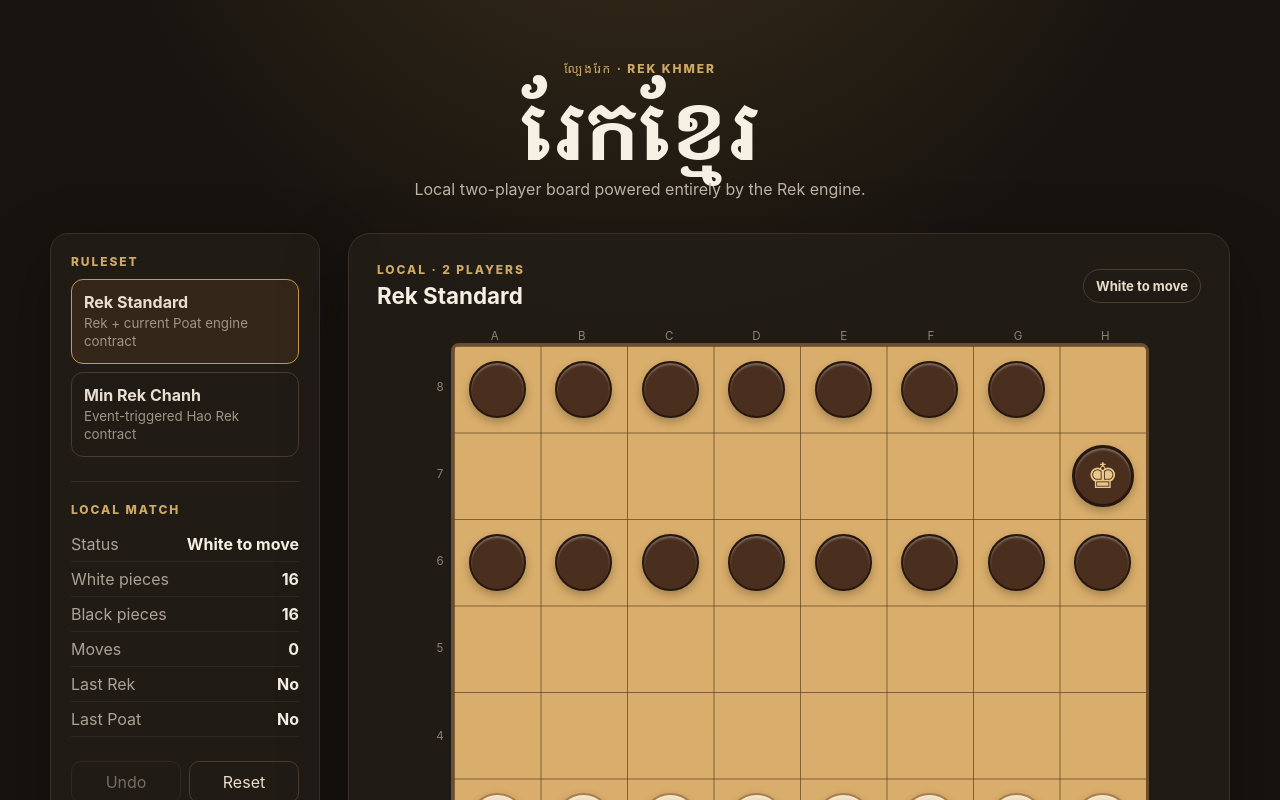
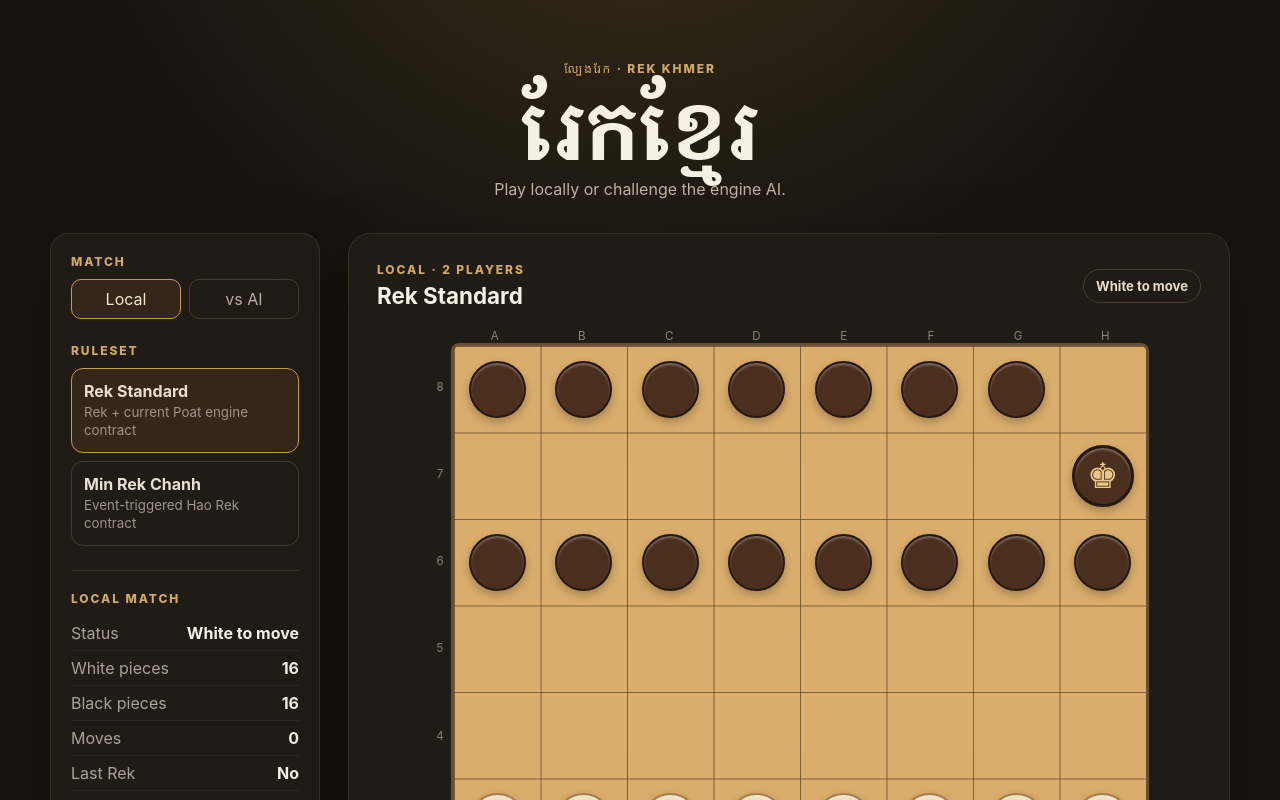
Before and after one commit to machxanht/Rek-Khmer-Chess, a React (Vite) app: page / in a window 1280 px wide. Shown: the top 800 px of the page. Built offline with nearby package versions, Linux system fonts and the light colour scheme.

Commit message:
feat(ai-ui): add vs AI match mode
* feat(ai-ui): add vs AI match flow

* feat(ai-ui): style match and difficulty controls

```diff
--- a/src/App.tsx
+++ b/src/App.tsx
@@ -1,16 +1,26 @@
-import { useState } from 'react'
+import { useEffect, useState } from 'react'
 import {
+  chooseAiMoveForState,
   createGame,
   idxToCoord,
+  type AiDifficulty,
   type CanonicalGameState,
   type Cell,
   type RekGame,
   type RuleSet,
 } from '../lib/rek-engine'
 
+type MatchType = 'LOCAL' | 'VS_AI'
+
 const RULESETS: { id: RuleSet; label: string; note: string }[] = [
   { id: 'REK_STANDARD', label: 'Rek Standard', note: 'Rek + current Poat engine contract' },
   { id: 'MIN_REK_CHANH', label: 'Min Rek Chanh', note: 'Event-triggered Hao Rek contract' },
+]
+
+const DIFFICULTIES: { id: AiDifficulty; label: string }[] = [
+  { id: 'easy', label: 'Easy' },
+  { id: 'medium', label: 'Medium' },
+  { id: 'hard', label: 'Hard' },
 ]
 
 function PieceView({ piece }: { piece: NonNullable<Cell> }) {
@@ -29,10 +39,11 @@ interface BoardProps {
   state: CanonicalGameState
   selected: number | null
   legalMoves: Set<number>
+  disabled: boolean
   onSquareClick: (index: number) => void
 }
 
-function Board({ state, selected, legalMoves, onSquareClick }: BoardProps) {
+function Board({ state, selected, legalMoves, disabled, onSquareClick }: BoardProps) {
   return (
     <div className="board-shell">
       <div className="file-labels" aria-hidden="true">
@@ -44,7 +55,7 @@ function Board({ state, selected, legalMoves, onSquareClick }: BoardProps) {
           {[8, 7, 6, 5, 4, 3, 2, 1].map((rank) => <span key={rank}>{rank}</span>)}
         </div>
 
-        <div className="board" role="grid" aria-label="Rek Khmer board">
+        <div className={`board ${disabled ? 'board--disabled' : ''}`} role="grid" aria-label="Rek Khmer board">
           {state.board.map((piece, index) => {
             const coord = idxToCoord(index)
             const isSelected = selected === index
@@ -58,6 +69,7 @@ function Board({ state, selected, legalMoves, onSquareClick }: BoardProps) {
               <button
                 type="button"
                 role="gridcell"
+                disabled={disabled}
                 className={[
                   'square',
                   isSelected ? 'square--selected' : '',
@@ -94,12 +106,16 @@ function pieceCounts(board: Cell[]) {
 
 export function App() {
   const [ruleset, setRuleset] = useState<RuleSet>('REK_STANDARD')
+  const [matchType, setMatchType] = useState<MatchType>('LOCAL')
+  const [difficulty, setDifficulty] = useState<AiDifficulty>('medium')
   const [game, setGame] = useState<RekGame>(() => createGame('REK_STANDARD'))
   const [state, setState] = useState<CanonicalGameState>(() => game.getState())
   const [selected, setSelected] = useState<number | null>(null)
   const [legalMoves, setLegalMoves] = useState<Set<number>>(new Set())
+  const [aiThinking, setAiThinking] = useState(false)
 
   const counts = pieceCounts(state.board)
+  const isAiTurn = matchType === 'VS_AI' && state.status === 'playing' && state.turn === 'opp'
 
   const clearSelection = () => {
     setSelected(null)
@@ -111,16 +127,43 @@ export function App() {
     clearSelection()
   }
 
-  const selectRuleset = (nextRuleset: RuleSet) => {
+  const startFreshGame = (nextRuleset = ruleset, nextMatchType = matchType) => {
     const nextGame = createGame(nextRuleset)
     setRuleset(nextRuleset)
+    setMatchType(nextMatchType)
     setGame(nextGame)
     setState(nextGame.getState())
+    setAiThinking(false)
     clearSelection()
   }
 
+  useEffect(() => {
+    if (!isAiTurn) {
+      setAiThinking(false)
+      return
+    }
+
+    setAiThinking(true)
+    const timer = window.setTimeout(() => {
+      const current = game.getState()
+      if (current.status !== 'playing' || current.turn !== 'opp') {
+        setAiThinking(false)
+        return
+      }
+
+      const move = chooseAiMoveForState(current, difficulty)
+      if (move) game.makeMove(move.from, move.to)
+
+      setState(game.getState())
+      setAiThinking(false)
+      clearSelection()
+    }, 280)
+
+    return () => window.clearTimeout(timer)
+  }, [difficulty, game, isAiTurn])
+
   const handleSquareClick = (index: number) => {
-    if (state.status !== 'playing') return
+    if (state.status !== 'playing' || isAiTurn) return
 
     if (selected !== null && legalMoves.has(index)) {
       game.makeMove(selected, index)
@@ -138,18 +181,34 @@ export function App() {
     clearSelection()
   }
 
-  const resetGame = () => {
-    game.reset(ruleset)
-    syncState()
-  }
+  const resetGame = () => startFreshGame()
 
   const undoMove = () => {
-    if (game.undo()) syncState()
+    if (!game.canUndo()) return
+
+    if (matchType === 'LOCAL') {
+      game.undo()
+    } else {
+      const current = game.getState()
+      if (current.status === 'playing' && current.turn === 'opp') {
+        game.undo()
+      } else {
+        game.undo()
+        if (game.canUndo()) game.undo()
+      }
+    }
+
+    setAiThinking(false)
+    syncState()
   }
 
   const turnLabel = state.turn === 'you' ? 'White' : 'Black'
   const statusLabel = state.status === 'playing'
-    ? `${turnLabel} to move`
+    ? aiThinking
+      ? 'AI thinking…'
+      : matchType === 'VS_AI' && state.turn === 'opp'
+        ? `AI (${difficulty}) to move`
+        : `${turnLabel} to move`
     : state.status === 'draw'
       ? 'Draw'
       : `${state.winner === 'you' ? 'White' : 'Black'} wins`
@@ -159,11 +218,52 @@ export function App() {
       <header className="hero">
         <p className="eyebrow">ល្បែងរែក · REK KHMER</p>
         <h1>រែកខ្មែរ</h1>
-        <p className="subtitle">Local two-player board powered entirely by the Rek engine.</p>
+        <p className="subtitle">Play locally or challenge the engine AI.</p>
       </header>
 
       <section className="game-layout">
-        <aside className="panel" aria-label="Local match controls">
+        <aside className="panel" aria-label="Match controls">
+          <div>
+            <span className="panel-label">Match</span>
+            <div className="choice-row">
+              <button
+                type="button"
+                className={matchType === 'LOCAL' ? 'choice choice--active' : 'choice'}
+                onClick={() => startFreshGame(ruleset, 'LOCAL')}
+                aria-pressed={matchType === 'LOCAL'}
+              >
+                Local
+              </button>
+              <button
+                type="button"
+                className={matchType === 'VS_AI' ? 'choice choice--active' : 'choice'}
+                onClick={() => startFreshGame(ruleset, 'VS_AI')}
+                aria-pressed={matchType === 'VS_AI'}
+              >
+                vs AI
+              </button>
+            </div>
+          </div>
+
+          {matchType === 'VS_AI' ? (
+            <div>
+              <span className="panel-label">AI difficulty</span>
+              <div className="choice-row choice-row--three">
+                {DIFFICULTIES.map((item) => (
+                  <button
+                    type="button"
+                    key={item.id}
+                    className={difficulty === item.id ? 'choice choice--active' : 'choice'}
+                    onClick={() => setDifficulty(item.id)}
+                    aria-pressed={difficulty === item.id}
+                  >
+                    {item.label}
+                  </button>
+                ))}
+              </div>
+            </div>
+          ) : null}
+
           <div>
             <span className="panel-label">Ruleset</span>
             <div className="segmented">
@@ -172,7 +272,7 @@ export function App() {
                   type="button"
                   key={item.id}
                   className={ruleset === item.id ? 'segment segment--active' : 'segment'}
-                  onClick={() => selectRuleset(item.id)}
+                  onClick={() => startFreshGame(item.id, matchType)}
                   aria-pressed={ruleset === item.id}
                 >
                   <strong>{item.label}</strong>
@@ -183,7 +283,7 @@ export function App() {
           </div>
 
           <div className="status-card">
-            <span className="panel-label">Local match</span>
+            <span className="panel-label">{matchType === 'LOCAL' ? 'Local match' : 'You are White'}</span>
             <dl>
               <div><dt>Status</dt><dd>{statusLabel}</dd></div>
               <div><dt>White pieces</dt><dd>{counts.you}</dd></div>
@@ -195,7 +295,12 @@ export function App() {
           </div>
 
           <div className="actions">
-            <button type="button" className="action-button" onClick={undoMove} disabled={!game.canUndo()}>
+            <button
+              type="button"
+              className="action-button"
+              onClick={undoMove}
+              disabled={!game.canUndo() || aiThinking}
+            >
               Undo
             </button>
             <button type="button" className="action-button" onClick={resetGame}>
@@ -206,14 +311,16 @@ export function App() {
           {state.winReason ? <p className="result-note">{state.winReason}</p> : null}
 
           <p className="phase-note">
-            Select a piece, then a highlighted destination. Legal moves, captures, Hao Rek, terminal and draw decisions come from the engine.
+            {matchType === 'VS_AI'
+              ? 'You play White. The AI plays Black using full state-aware engine search.'
+              : 'Both sides play on this device. All legality and adjudication come from the engine.'}
           </p>
         </aside>
 
         <section className="board-card">
           <div className="board-card__head">
             <div>
-              <span className="panel-label">Local · 2 players</span>
+              <span className="panel-label">{matchType === 'LOCAL' ? 'Local · 2 players' : `vs AI · ${difficulty}`}</span>
               <h2>{ruleset === 'REK_STANDARD' ? 'Rek Standard' : 'Min Rek Chanh'}</h2>
             </div>
             <span className={`turn-chip ${state.status !== 'playing' ? 'turn-chip--finished' : ''}`}>
@@ -225,6 +332,7 @@ export function App() {
             state={state}
             selected={selected}
             legalMoves={legalMoves}
+            disabled={isAiTurn}
             onSquareClick={handleSquareClick}
           />
 
--- a/src/styles.css
+++ b/src/styles.css
@@ -78,6 +78,37 @@ button:focus-visible {
   padding: 20px;
   display: grid;
   gap: 24px;
+}
+
+.choice-row {
+  display: grid;
+  grid-template-columns: repeat(2, minmax(0, 1fr));
+  gap: 8px;
+  margin-top: 10px;
+}
+
+.choice-row--three {
+  grid-template-columns: repeat(3, minmax(0, 1fr));
+}
+
+.choice {
+  border: 1px solid #493b2e;
+  border-radius: 10px;
+  padding: 9px 8px;
+  color: #b9ad9f;
+  background: #211b16;
+  cursor: pointer;
+}
+
+.choice:hover {
+  border-color: #80613d;
+  color: #f0e4d3;
+}
+
+.choice--active {
+  border-color: #c89949;
+  color: #f5e7d0;
+  background: #342719;
 }
 
 .segmented {
@@ -269,8 +300,16 @@ button:focus-visible {
   cursor: pointer;
 }
 
-.square:hover {
+.square:hover:not(:disabled) {
   background: rgba(255, 245, 220, 0.08);
+}
+
+.square:disabled {
+  cursor: wait;
+}
+
+.board--disabled {
+  filter: saturate(0.86);
 }
 
 .square--last {
```
